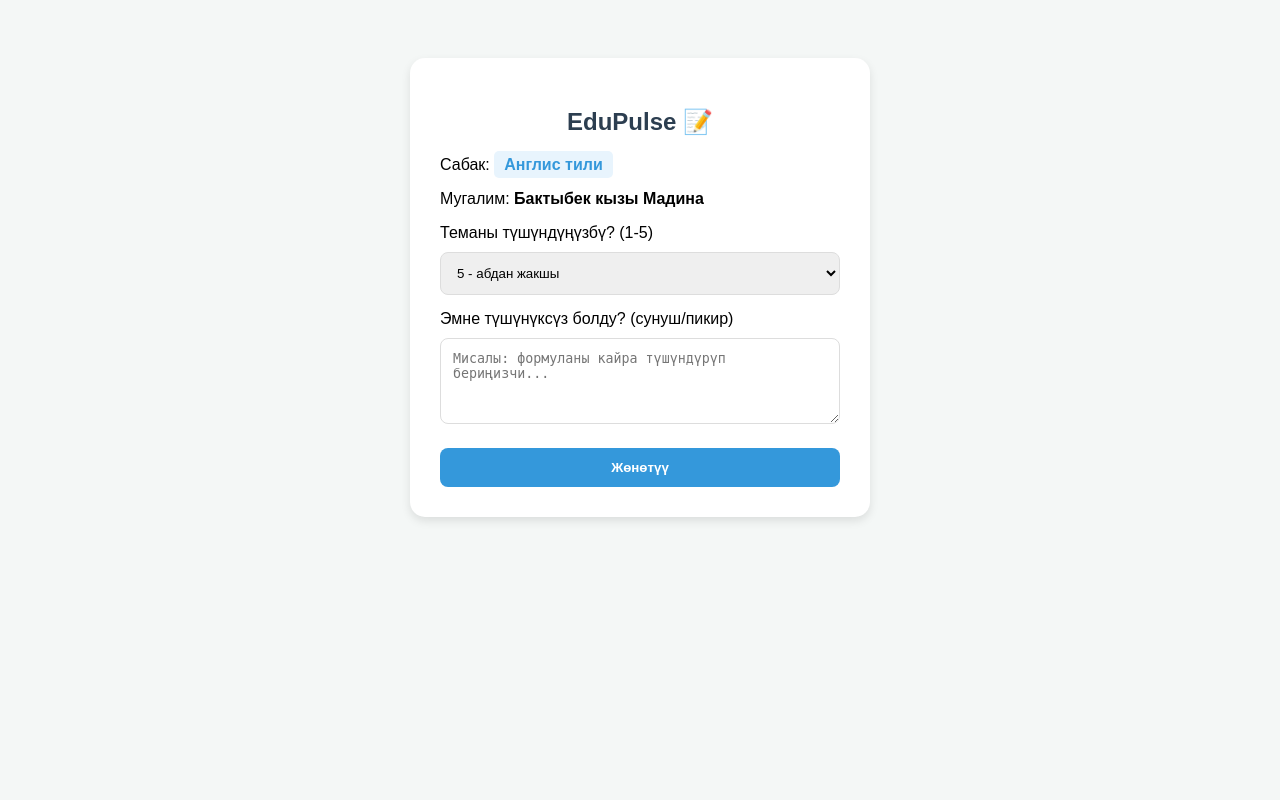
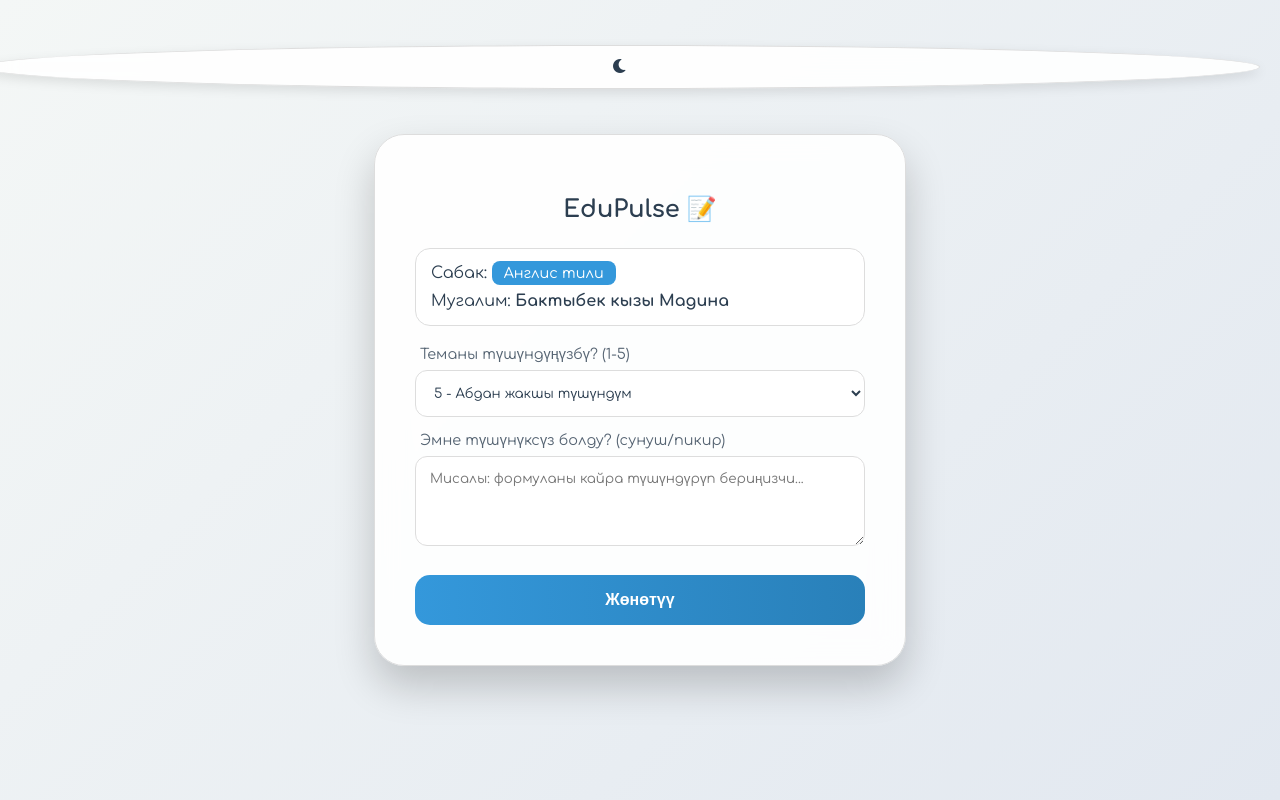
Before and after one commit to janylaijakybalikyzy-sys/Edupulse, a FastAPI app: page /vote/1 in a window 1280 px wide. Run offline with FastAPI, Linux system fonts and the light colour scheme.

Commit message:
koshulduuuu bashkaa

```diff
--- a/templates/index.html
+++ b/templates/index.html
@@ -1,34 +1,184 @@
 <!DOCTYPE html>
-<html>
+<html lang="ky">
 <head>
+    <meta charset="UTF-8">
+    <meta name="viewport" content="width=device-width, initial-scale=1.0">
     <title>EduPulse - Пикир калтыруу</title>
+
+    <link rel="stylesheet" href="https://cdnjs.cloudflare.com/ajax/libs/font-awesome/6.0.0/css/all.min.css">
+    <link href="https://fonts.googleapis.com/css2?family=Comfortaa:wght@400;700&display=swap" rel="stylesheet">
+
     <style>
-        body { font-family: sans-serif; background: #f4f7f6; display: flex; justify-content: center; padding: 50px; }
-        .card { background: white; padding: 30px; border-radius: 15px; box-shadow: 0 4px 10px rgba(0,0,0,0.1); width: 100%; max-width: 400px; }
-        h2 { color: #2c3e50; text-align: center; }
-        select, textarea, button { width: 100%; padding: 12px; margin-top: 10px; border-radius: 8px; border: 1px solid #ddd; box-sizing: border-box; }
-        button { background: #3498db; color: white; border: none; cursor: pointer; font-weight: bold; margin-top: 20px; }
-        .subject-badge { background: #e8f4fd; color: #3498db; padding: 5px 10px; border-radius: 5px; font-weight: bold; }
+        :root {
+            --bg-gradient: linear-gradient(135deg, #f4f7f6 0%, #e2e8f0 100%);
+            --card-bg: rgba(255, 255, 255, 0.9);
+            --text-color: #2c3e50;
+            --input-bg: #ffffff;
+            --border-color: #ddd;
+        }
+
+        /* Караңгы режимдин өзгөрмөлөрү */
+        .dark-mode {
+            --bg-gradient: linear-gradient(135deg, #0f172a 0%, #1e293b 100%);
+            --card-bg: rgba(30, 41, 59, 0.7);
+            --text-color: #f1f5f9;
+            --input-bg: rgba(255, 255, 255, 0.05);
+            --border-color: rgba(255, 255, 255, 0.1);
+        }
+
+        body {
+            font-family: 'Comfortaa', sans-serif;
+            background: var(--bg-gradient);
+            min-height: 100vh;
+            display: flex;
+            flex-direction: column;
+            align-items: center;
+            justify-content: center;
+            margin: 0;
+            transition: all 0.4s ease;
+        }
+
+        /* Режимди которуу баскычы */
+        .theme-toggle {
+            position: fixed;
+            top: 20px;
+            right: 20px;
+            background: var(--card-bg);
+            border: 1px solid var(--border-color);
+            color: var(--text-color);
+            padding: 12px;
+            border-radius: 50%;
+            cursor: pointer;
+            backdrop-filter: blur(10px);
+            box-shadow: 0 4px 12px rgba(0,0,0,0.1);
+            z-index: 1000;
+        }
+
+        .card {
+            background: var(--card-bg);
+            padding: 40px;
+            border-radius: 30px;
+            backdrop-filter: blur(15px);
+            border: 1px solid var(--border-color);
+            box-shadow: 0 20px 40px rgba(0,0,0,0.2);
+            width: 90%;
+            max-width: 450px;
+            color: var(--text-color);
+            transition: transform 0.3s ease;
+        }
+
+        h2 { text-align: center; font-weight: 700; margin-bottom: 25px; }
+
+        .info-box {
+            background: var(--input-bg);
+            padding: 15px;
+            border-radius: 15px;
+            margin-bottom: 20px;
+            border: 1px solid var(--border-color);
+        }
+
+        .subject-badge {
+            background: #3498db;
+            color: white;
+            padding: 4px 12px;
+            border-radius: 8px;
+            font-size: 0.9em;
+        }
+
+        label { display: block; margin: 15px 0 8px 5px; font-size: 0.9em; opacity: 0.8; }
+
+        select, textarea {
+            width: 100%;
+            padding: 14px;
+            background: var(--input-bg);
+            color: var(--text-color);
+            border-radius: 12px;
+            border: 1px solid var(--border-color);
+            box-sizing: border-box;
+            outline: none;
+            font-family: inherit;
+        }
+
+        select:focus, textarea:focus { border-color: #3498db; }
+
+        button {
+            background: linear-gradient(90deg, #3498db, #2980b9);
+            color: white;
+            border: none;
+            padding: 16px;
+            border-radius: 15px;
+            cursor: pointer;
+            font-weight: bold;
+            width: 100%;
+            margin-top: 25px;
+            font-size: 16px;
+            transition: transform 0.2s, box-shadow 0.2s;
+        }
+
+        button:hover {
+            transform: translateY(-2px);
+            box-shadow: 0 8px 20px rgba(52, 152, 219, 0.4);
+        }
     </style>
 </head>
 <body>
+
+    <button class="theme-toggle" onclick="toggleTheme()" id="themeBtn">
+        <i class="fas fa-moon"></i>
+    </button>
+
     <div class="card">
         <h2>EduPulse 📝</h2>
-        <p>Сабак: <span class="subject-badge">{{ subject.name }}</span></p>
-        <p>Мугалим: <strong>{{ subject.teacher_name }}</strong></p>
+
+        <div class="info-box">
+            <p style="margin: 0 0 10px 0;">Сабак: <span class="subject-badge">{{ subject.name }}</span></p>
+            <p style="margin: 0;">Мугалим: <strong>{{ subject.teacher_name }}</strong></p>
+        </div>
+
         <form action="/submit/{{ subject.id }}" method="post">
             <label>Теманы түшүндүңүзбү? (1-5)</label>
             <select name="rating" required>
-                <option value="5">5 - абдан жакшы</option>
-                <option value="4">4 - жакшы</option>
-                <option value="3">3 - орточо</option>
-                <option value="2">2 - кыйын болду</option>
-                <option value="1">1 - түшүнбөдүм</option>
+                <option value="5">5 - Абдан жакшы түшүндүм</option>
+                <option value="4">4 - Жакшы</option>
+                <option value="3">3 - Орточо</option>
+                <option value="2">2 - Кыйын болду</option>
+                <option value="1">1 - Түшүнбөдүм</option>
             </select>
-            <label style="display: block; margin-top: 15px;">Эмне түшүнүксүз болду? (сунуш/пикир)</label>
+
+            <label>Эмне түшүнүксүз болду? (сунуш/пикир)</label>
             <textarea name="difficulty" rows="4" placeholder="Мисалы: формуланы кайра түшүндүрүп бериңизчи..."></textarea>
+
             <button type="submit">Жөнөтүү</button>
         </form>
     </div>
+
+    <script>
+        // Теманы алмаштыруу функциясы
+        function toggleTheme() {
+            const body = document.body;
+            const btn = document.getElementById('themeBtn');
+            const icon = btn.querySelector('i');
+
+            body.classList.toggle('dark-mode');
+
+            if (body.classList.contains('dark-mode')) {
+                localStorage.setItem('theme', 'dark');
+                icon.classList.replace('fa-moon', 'fa-sun');
+            } else {
+                localStorage.setItem('theme', 'light');
+                icon.classList.replace('fa-sun', 'fa-moon');
+            }
+        }
+
+        // Сайт ачылганда теманы текшерүү
+        window.onload = () => {
+            const savedTheme = localStorage.getItem('theme');
+            const icon = document.querySelector('#themeBtn i');
+            if (savedTheme === 'dark') {
+                document.body.classList.add('dark-mode');
+                icon.classList.replace('fa-moon', 'fa-sun');
+            }
+        };
+    </script>
 </body>
 </html>
```
Also changed, not shown: edupulse.db.
